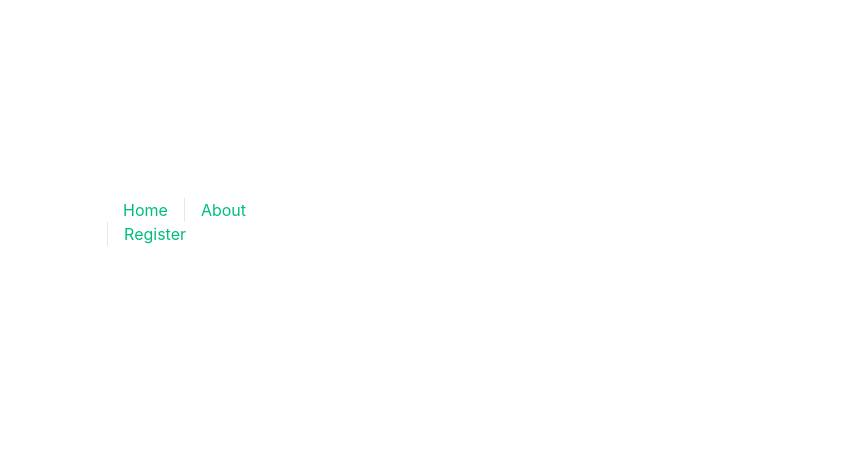
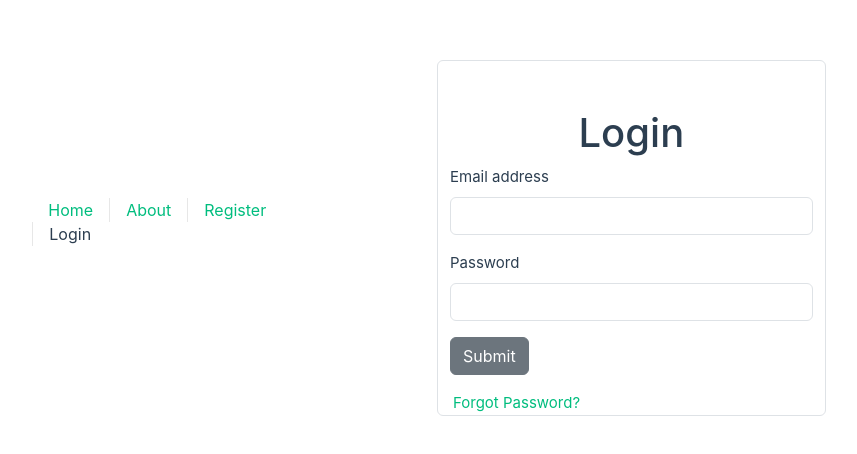
Before and after one commit to wardahsharif/Vue-Form-Frontend, a Vue app: page /login in a window 1280 px wide. Before the commit this address had no page. Shown: the part 186-640 px from the top of the page, without its empty margins (203-1060 px from the left). Built offline with nearby package versions, Linux system fonts and the light colour scheme.

Commit message:
added login to routes

```diff
--- a/src/App.vue
+++ b/src/App.vue
@@ -1,6 +1,6 @@
 <script setup>
 import { RouterLink, RouterView } from 'vue-router'
-import HelloWorld from './views/RegisterView.vue'
+import RegisterView from './views/RegisterView.vue'
 </script>
 
 <template>
@@ -12,7 +12,8 @@ import HelloWorld from './views/RegisterView.vue'
       <nav>
         <RouterLink to="/">Home</RouterLink>
         <RouterLink to="/about">About</RouterLink>
-          <RouterLink to="/register">Register</RouterLink>
+        <RouterLink to="/register">Register</RouterLink>
+         <RouterLink to="/login">Login</RouterLink>
       </nav>
     </div>
   </header>
--- a/src/router/index.js
+++ b/src/router/index.js
@@ -1,6 +1,7 @@
 import { createRouter, createWebHistory } from 'vue-router'
 import HomeView from '../views/HomeView.vue'
 import RegisterView from '../views/RegisterView.vue'
+import LoginView from '../views/LoginView.vue'
 
 
 const router = createRouter({
@@ -20,6 +21,11 @@ const router = createRouter({
       path: '/register',
       name: 'register',
       component: RegisterView
+    },
+    {
+      path: '/login',
+      name: 'login',
+      component: LoginView
     }
   ]
 })
--- a/src/views/LoginView.vue
+++ b/src/views/LoginView.vue
@@ -43,7 +43,7 @@ const goToForgotPassword = () => {
     <label for="exampleInputPassword1" class="form-label">Password</label>
     <input type="password" class="form-control" value="password" v-model="formData.password">
   </div>
-  <button type="submit" class="btn btn-secondary mb-5">Submit</button>
+  <button type="submit" class="btn btn-secondary mb-3">Submit</button> <br>
    <a href="#" @click.prevent="goToForgotPassword" class="forgot-password-link">Forgot Password?</a>
 </form>
 
```
